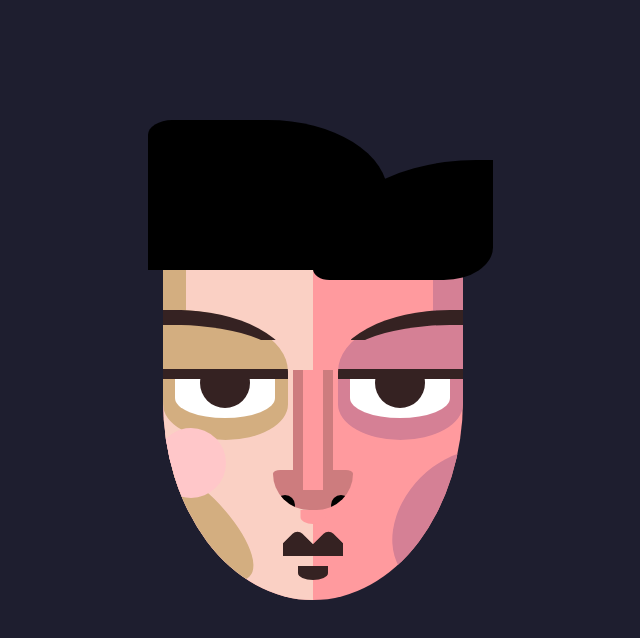
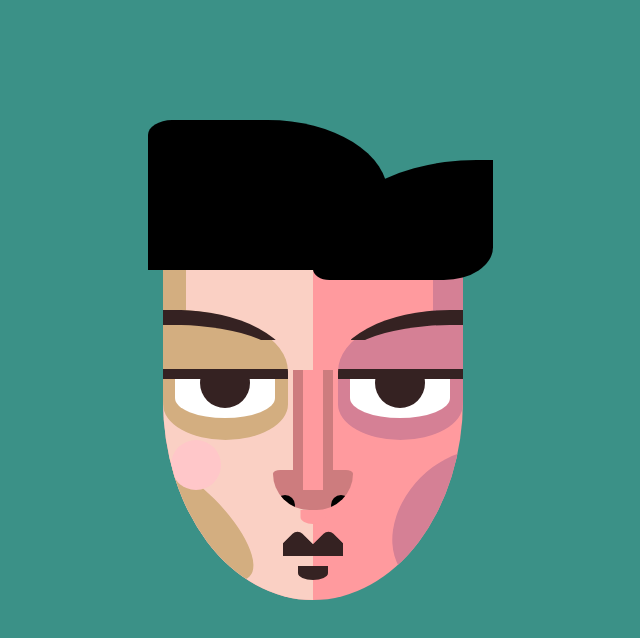
Before and after one commit to AnujaKalahara99/codeart, a plain HTML site: page face.html in a window 1280 px wide. Shown: the whole page, without its empty margins (327-967 px from the left). Drawn offline with Linux system fonts and the light colour scheme.

Commit message:
mostly finished

```diff
--- a/index.html
+++ b/face.html
@@ -2,10 +2,10 @@
 <html lang="en">
 <head>
   <meta charset="UTF-8">
-  <title>CSS Blob Art</title>
+  <title>CSS Face Art</title>
   <style>
     body {
-      background: #1e1e2f;
+      background: #3b9187;
       display: flex;
       justify-content: center;
       align-items: center;
@@ -266,12 +266,12 @@
 
     .blush {
       position: absolute;
-      width: 70px;
-      height: 70px;
+      width: 50px;
+      height: 50px;
       background: #ffc7c9;
       border-radius: 50%;
-      top: 57%;
-      left: -5%;
+      top: 60%;
+      left: 5%;
     }
 
     .hair1 {
```
